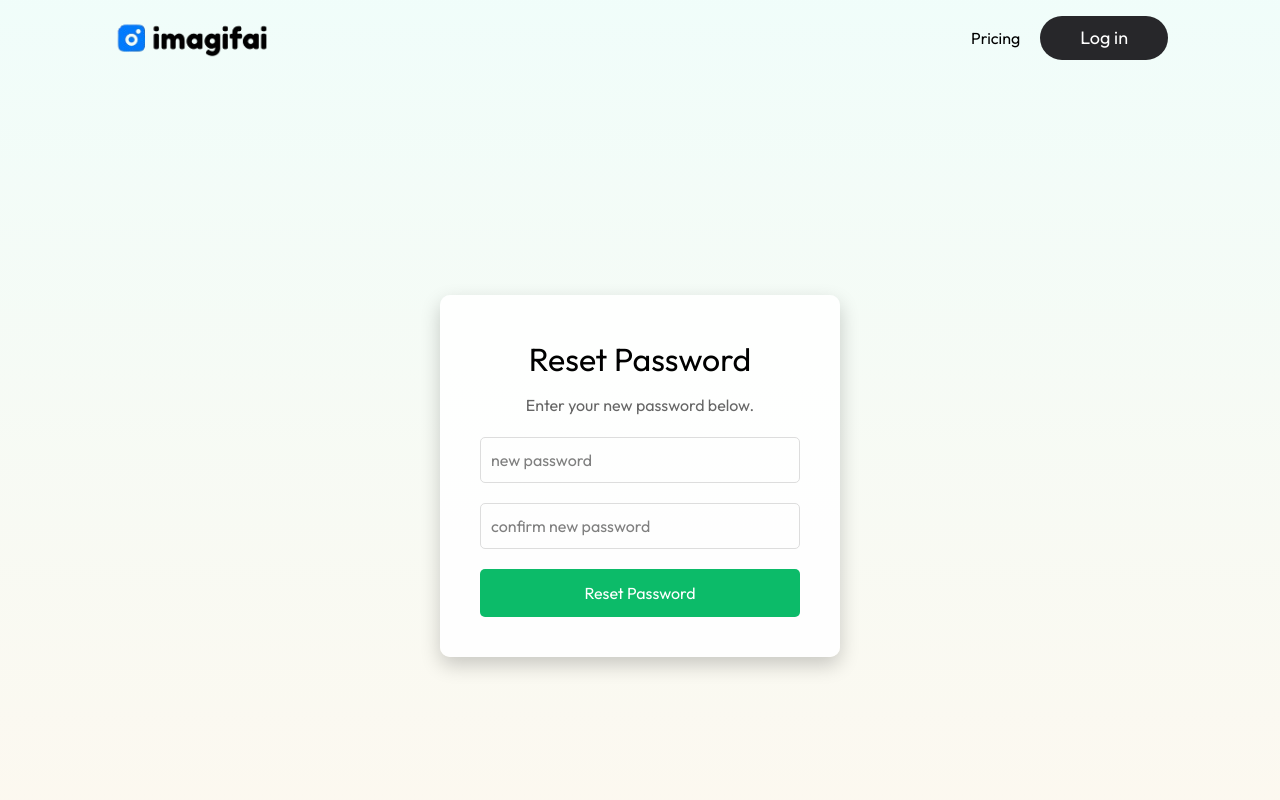
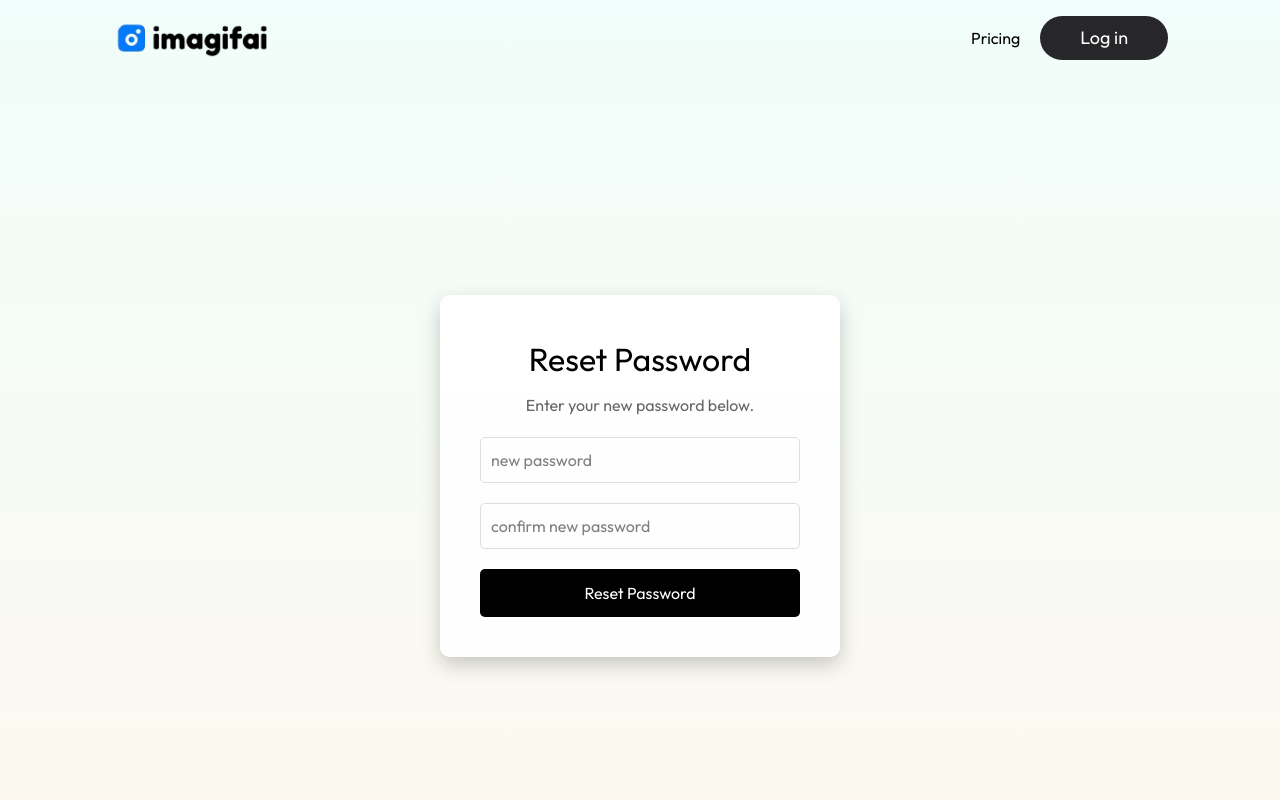
Before and after one commit to AbhimanyuKumar13/Abhi_imagifai, a React (Vite) app in the folder client/: page /forgot/reset/1 in a window 1280 px wide. Shown: the top 800 px of the page. Built offline with nearby package versions, Linux system fonts and the light colour scheme; no server answers.

Commit message:
navigation prbolem solve

```diff
--- a/client/src/pages/ResetPassword.jsx
+++ b/client/src/pages/ResetPassword.jsx
@@ -20,9 +20,7 @@ const ResetPassword = () => {
       );
 
       toast.success(res.data.message || "Password reset successful. Please login.");
-
-      // ✅ Redirect to login page (manual login required)
-      navigate("/login");
+      navigate("/auth");
 
     } catch (error) {
       toast.error(error.response?.data?.message || "Failed to reset password");
--- a/client/src/styles/ResetPassword.css
+++ b/client/src/styles/ResetPassword.css
@@ -41,12 +41,12 @@
   font-size: 1rem;
   border: none;
   border-radius: 5px;
-  background: #0cbb69;
+  background: #000000;
   color: white;
   cursor: pointer;
   transition: background 0.3s;
 }
 
 .reset-btn:hover {
-  background: #068047;
+  background: #1c1c1c;
 }
```
